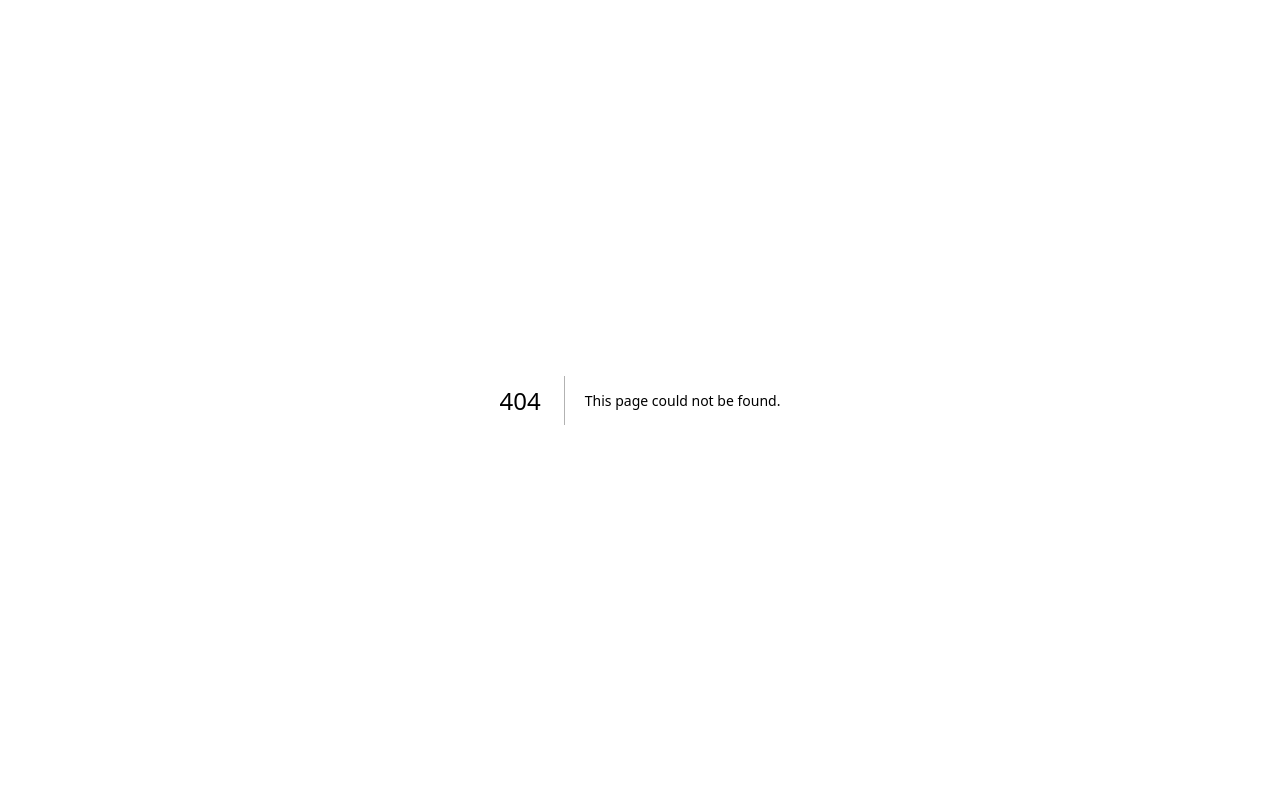
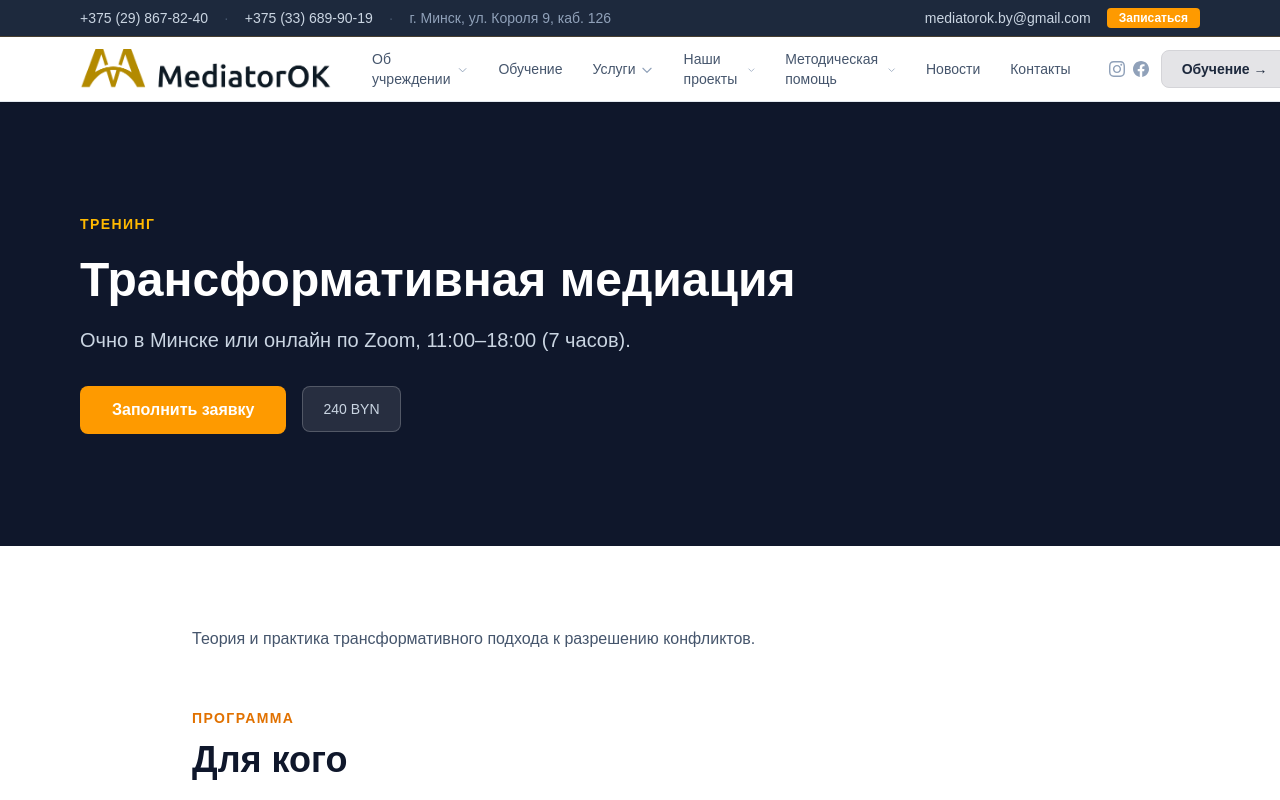
Before and after one commit to ZedMalatesta/newMediatorSite, a Next.js app: page /transformativemediation in a window 1280 px wide. Before the commit this address had no page. Shown: the top 800 px of the page. Built offline with nearby package versions, Linux system fonts and the light colour scheme.

Commit message:
feat: add transformative mediation training page

```diff
--- /dev/null
+++ b/app/transformativemediation/page.tsx
@@ -0,0 +1,47 @@
+import type { Metadata } from "next";
+import TopBar from "@layout/TopBar";
+import Navbar from "@layout/Navbar";
+import Footer from "@layout/Footer";
+import { EventHero } from "@sections/EventHero/EventHero";
+import { EventDetails } from "@sections/EventDetails/EventDetails";
+import { EventSignup } from "@sections/EventSignup/EventSignup";
+
+export const metadata: Metadata = {
+  title: "Тренинг «Трансформативная медиация» | МедиаторОк Проф",
+  description:
+    "Теория и практика трансформативного подхода к разрешению конфликтов. Очно в Минске или онлайн по Zoom, 11:00–18:00.",
+};
+
+export default function TransformativeMediationPage() {
+  return (
+    <div className="min-h-screen bg-white">
+      <TopBar />
+      <Navbar />
+      <main>
+        <EventHero
+          eyebrow="Тренинг"
+          title="Трансформативная медиация"
+          subtitle="Очно в Минске или онлайн по Zoom, 11:00–18:00 (7 часов)."
+          meta={["240 BYN"]}
+        />
+        <EventDetails
+          description={["Теория и практика трансформативного подхода к разрешению конфликтов."]}
+          groups={[
+            {
+              heading: "Для кого",
+              items: ["Медиаторы, психологи, коучи, социальные работники, педагоги, врачи"],
+            },
+          ]}
+          speaker={{
+            name: "Оксана Шульга",
+            role: "Психолог, медиатор, специалист по семейным системам",
+            photo: "/images/experts/shulga.jpg",
+            initials: "ОШ",
+          }}
+        />
+        <EventSignup />
+      </main>
+      <Footer />
+    </div>
+  );
+}
```
